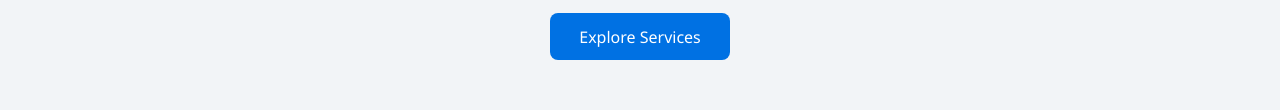
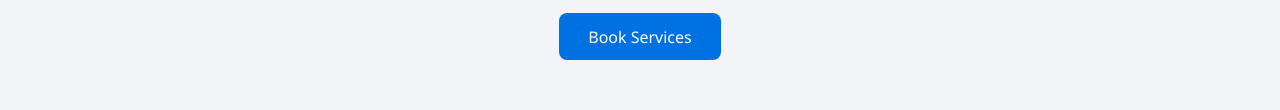
Before and after one commit to KingSDR15/Iphone-Service-Hub, a plain HTML site: page index.html in a window 1280 px wide. Shown: the part 292-402 px from the top of the page. Drawn offline with Linux system fonts and the light colour scheme.

Commit message:
Update index.html

```diff
--- a/index.html
+++ b/index.html
@@ -256,7 +256,7 @@
     <section class="hero">
       <h2>Trusted iCloud & Unlock Services</h2>
       <p>We specialize in secure iPhone solutions including iCloud unlocks, recovery, jailbreaks, and network unlocks.</p>
-      <a class="btn" href="services.html">Explore Services</a>
+      <a class="btn" href="services.html">Book Services</a>
     </section>
 
     <section class="services">
```
